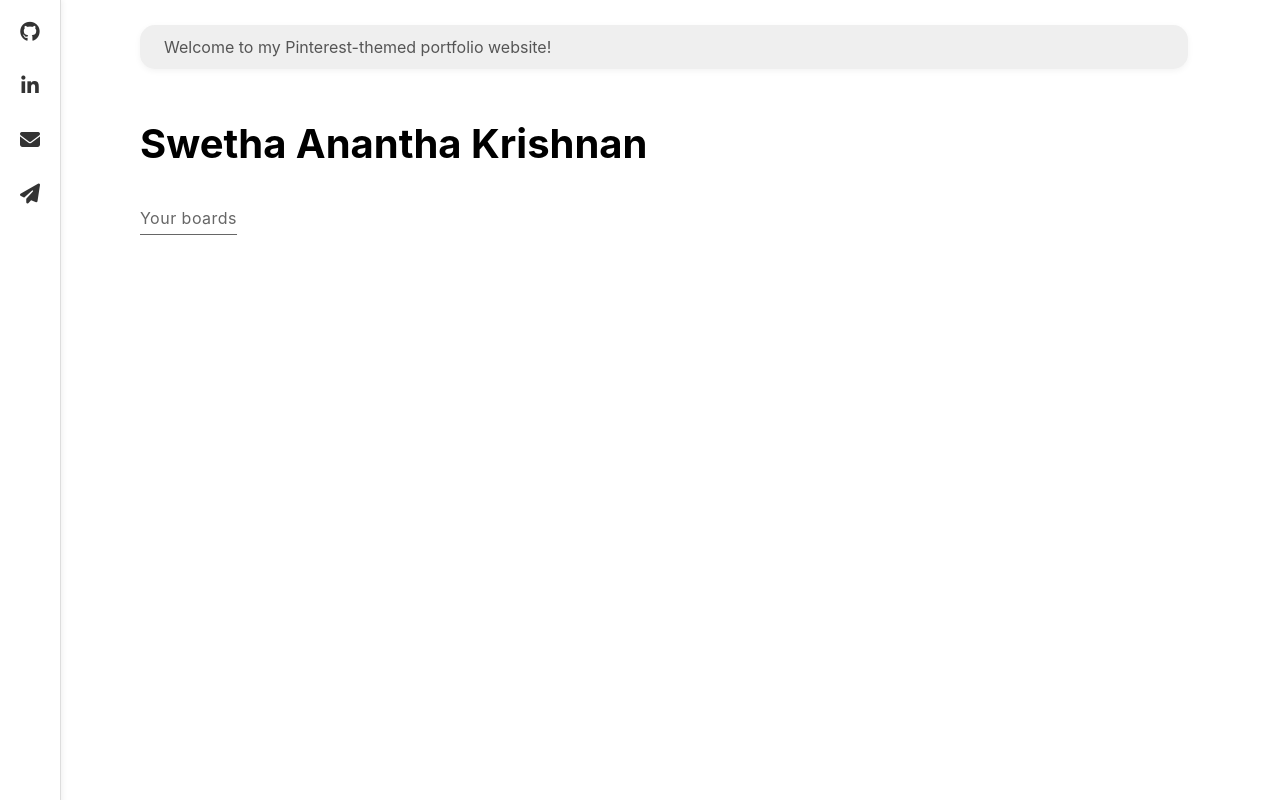
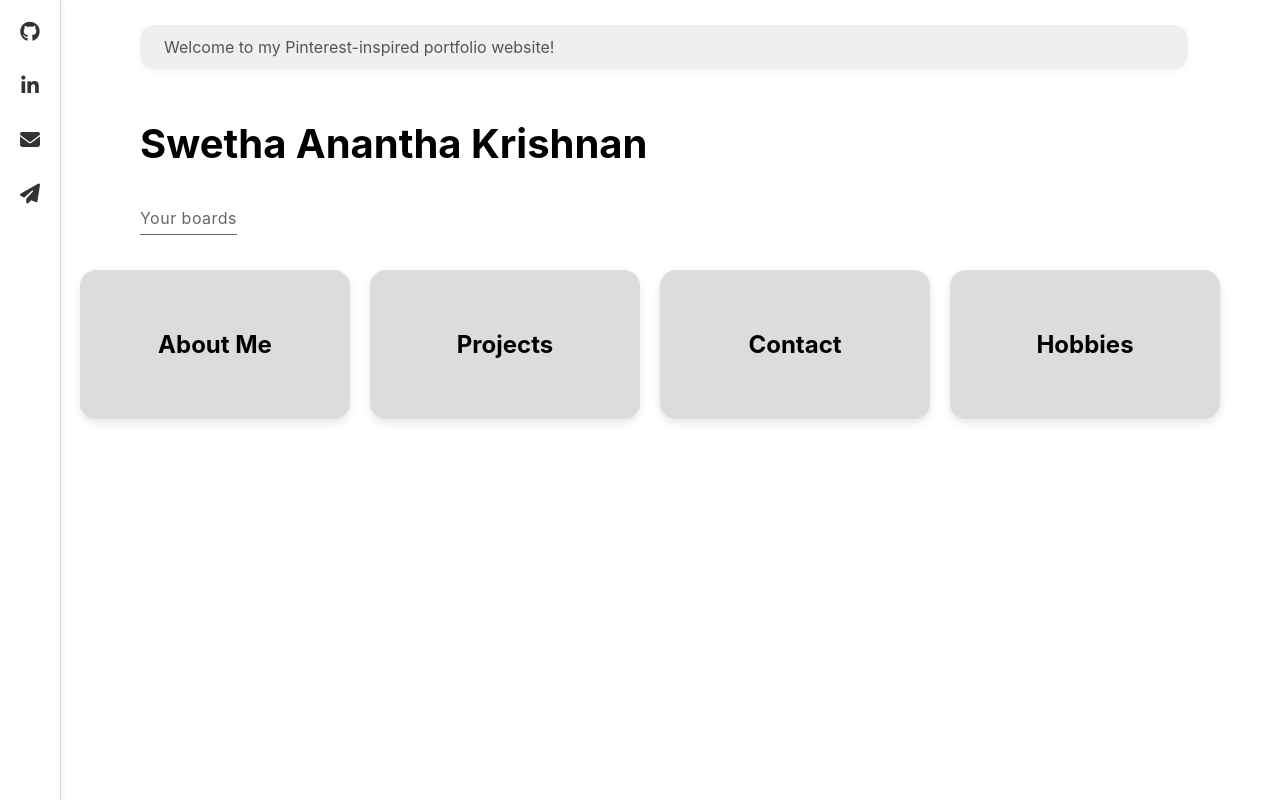
Before and after one commit to swetha1916/portfolio-website, a React (Create React App) app: page / in a window 1280 px wide. Built offline with nearby package versions, Linux system fonts and the light colour scheme.

Commit message:
Added initial boards

```diff
--- a/src/App.css
+++ b/src/App.css
@@ -1,7 +1,7 @@
 .app-header {
   position: fixed;
   top: 0;
-  left: 70px; /* leave space for your contact bar */
+  left: 70px; /* leaving space for contact bar for all app components*/
   width: calc(100% - 50px);
   padding: 15px 70px;
   z-index: 1000;
--- a/src/App.js
+++ b/src/App.js
@@ -1,19 +1,22 @@
 import ContactBar from './Components/ContactBar';
 import './App.css';
+import Boards from './Components/Boards';
 
 function App() {
   return (
     <div className="App">
       <header className="app-header">
+        <ContactBar />
+
         <div className="welcome-bar">
-          Welcome to my Pinterest-themed portfolio website!
+          Welcome to my Pinterest-inspired portfolio website!
         </div>
 
         <h1>Swetha Anantha Krishnan</h1>
         <p className="subtitle">Your boards</p>
       </header>
-      <ContactBar />
-      {/* Other components like Navbar, About, etc. */}
+
+      <Boards />
     </div>
   );
 }
--- /dev/null
+++ b/src/Components/Boards.css
@@ -0,0 +1,21 @@
+.boards-container {
+  display: grid;
+  grid-template-columns: repeat(auto-fit, minmax(180px, 1fr));
+  gap: 20px;
+  padding: 20px 60px;
+  margin-top: 250px;
+  margin-left: 20px;
+}
+
+.board-card {
+  border-radius: 16px;
+  padding: 40px 20px;
+  box-shadow: 0 4px 8px rgba(0, 0, 0, 0.1);
+  text-align: center;
+  cursor: pointer;
+  transition: transform 0.2s ease;
+}
+
+.board-card:hover {
+  transform: scale(1.03);
+}
--- /dev/null
+++ b/src/Components/Boards.js
@@ -0,0 +1,27 @@
+import React from 'react';
+import './Boards.css';
+
+const boards = [
+  { title: 'About Me'},
+  { title: 'Projects'},
+  { title: 'Contact'},
+  { title: 'Hobbies'},
+];
+
+const Boards = () => {
+  return (
+    <div className="boards-container">
+      {boards.map((board, index) => (
+        <div
+          key={index}
+          className="board-card"
+          style={{ backgroundColor: "#dcdcdc"}}
+        >
+          <h2>{board.title}</h2>
+        </div>
+      ))}
+    </div>
+  );
+};
+
+export default Boards;
```
